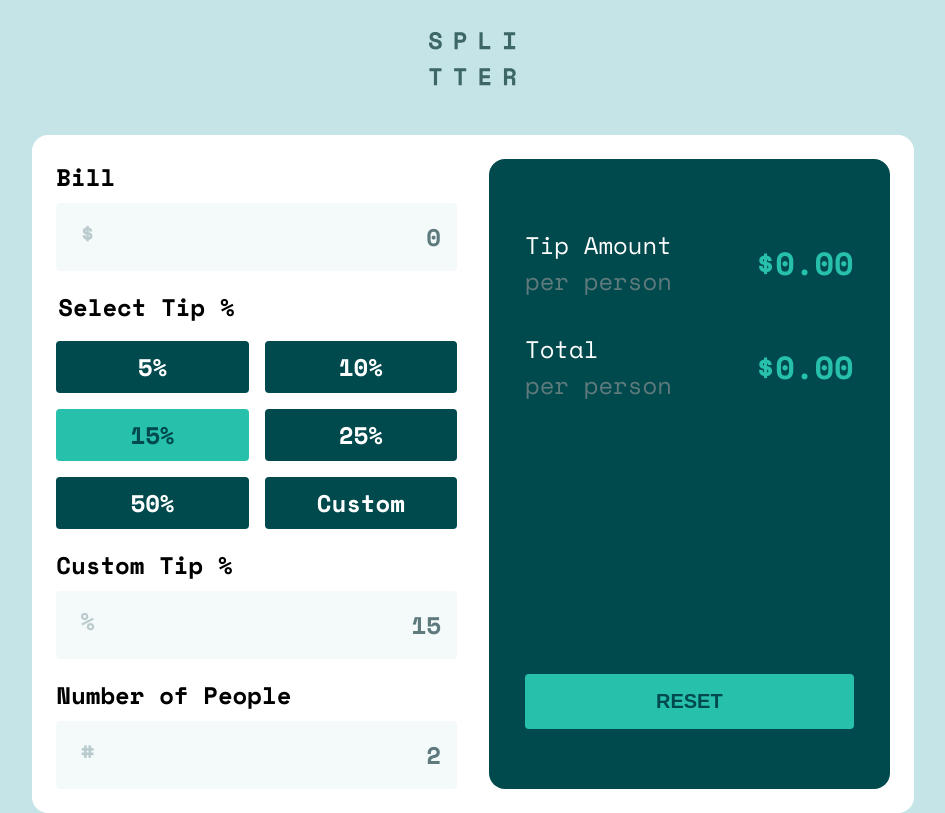
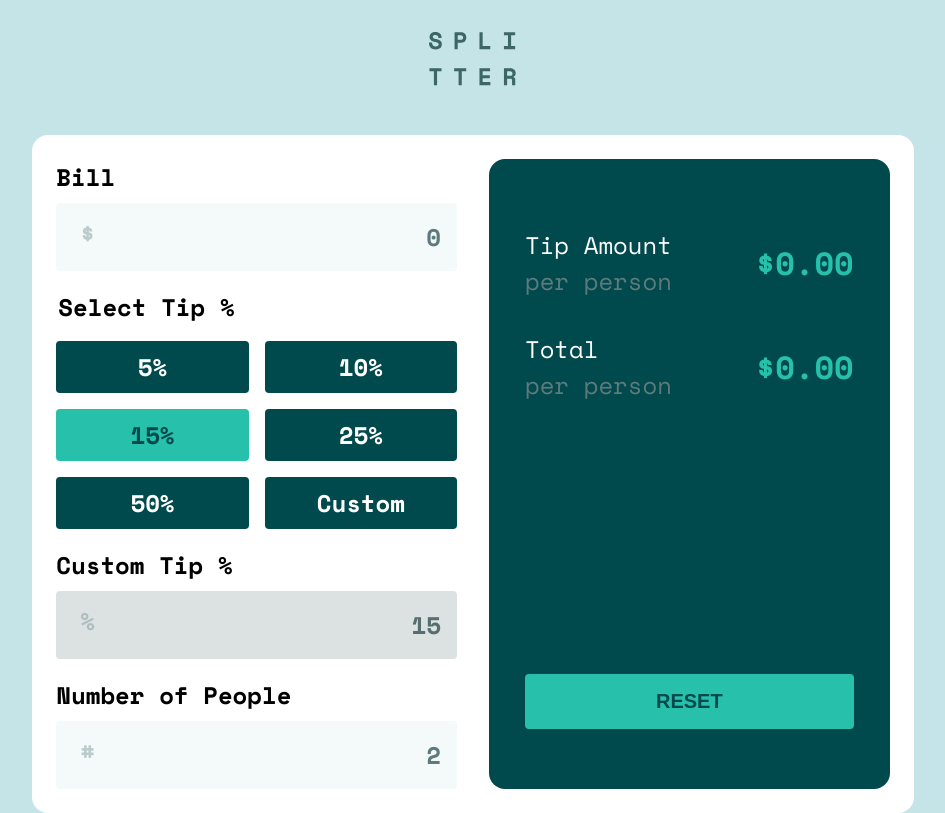
Before and after one commit to Brian-Pob/svelte-tip-calc, a SvelteKit app: page / in a window 1280 px wide. Shown: the whole page, without its empty margins (167-1112 px from the left). Built offline with nearby package versions, Linux system fonts and the light colour scheme.

Commit message:
adjust disabled input style

```diff
--- a/src/routes/+page.svelte
+++ b/src/routes/+page.svelte
@@ -266,6 +266,11 @@ input[type='number'] {
   background: hsl(var(--cyan-lighter));
   color: var(--text-2);
   text-align: right;
+
+  &:disabled {
+    cursor: not-allowed;
+    filter: brightness(0.9);
+  }
 }
 
 label:has(input[type='number'])::before {
```
